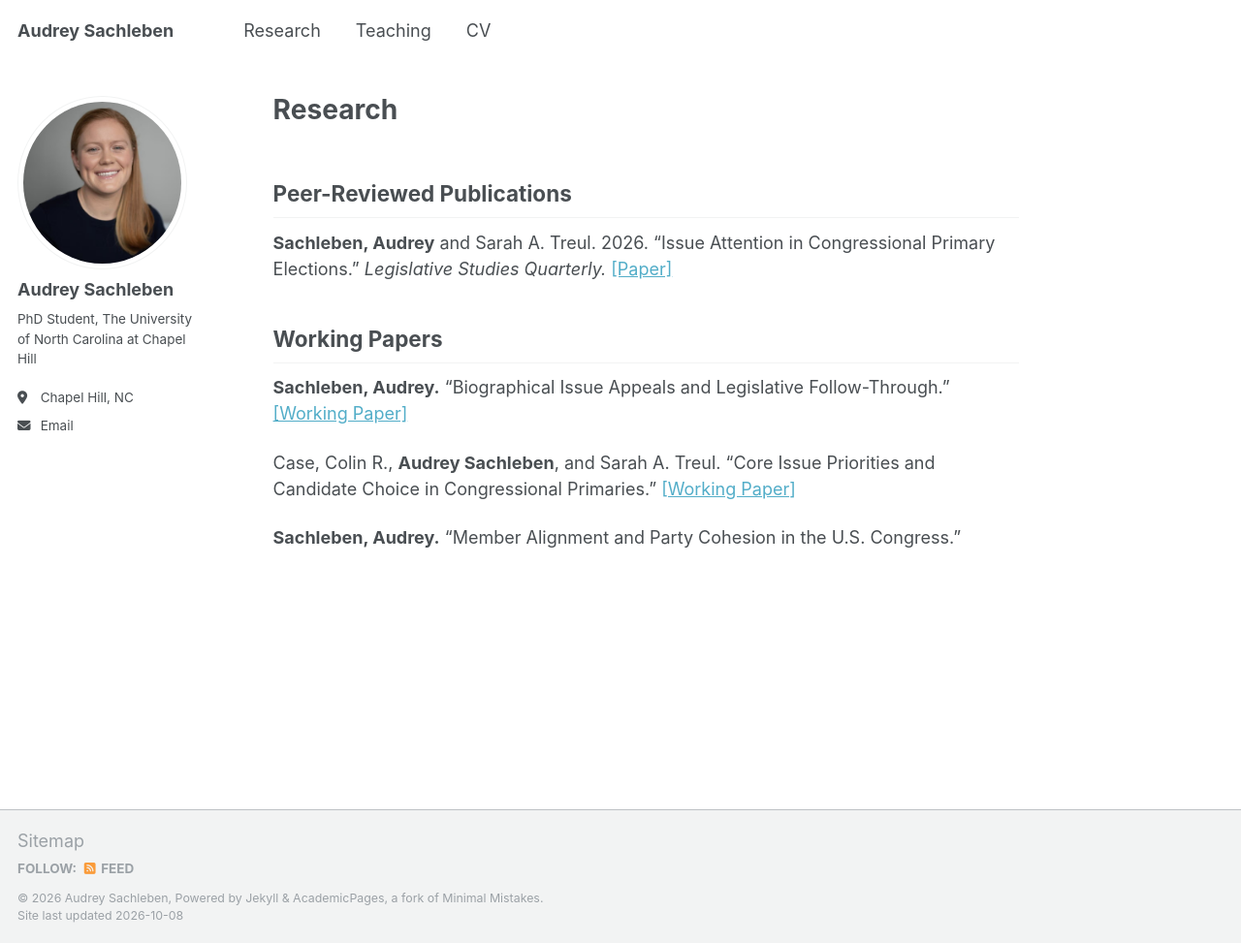
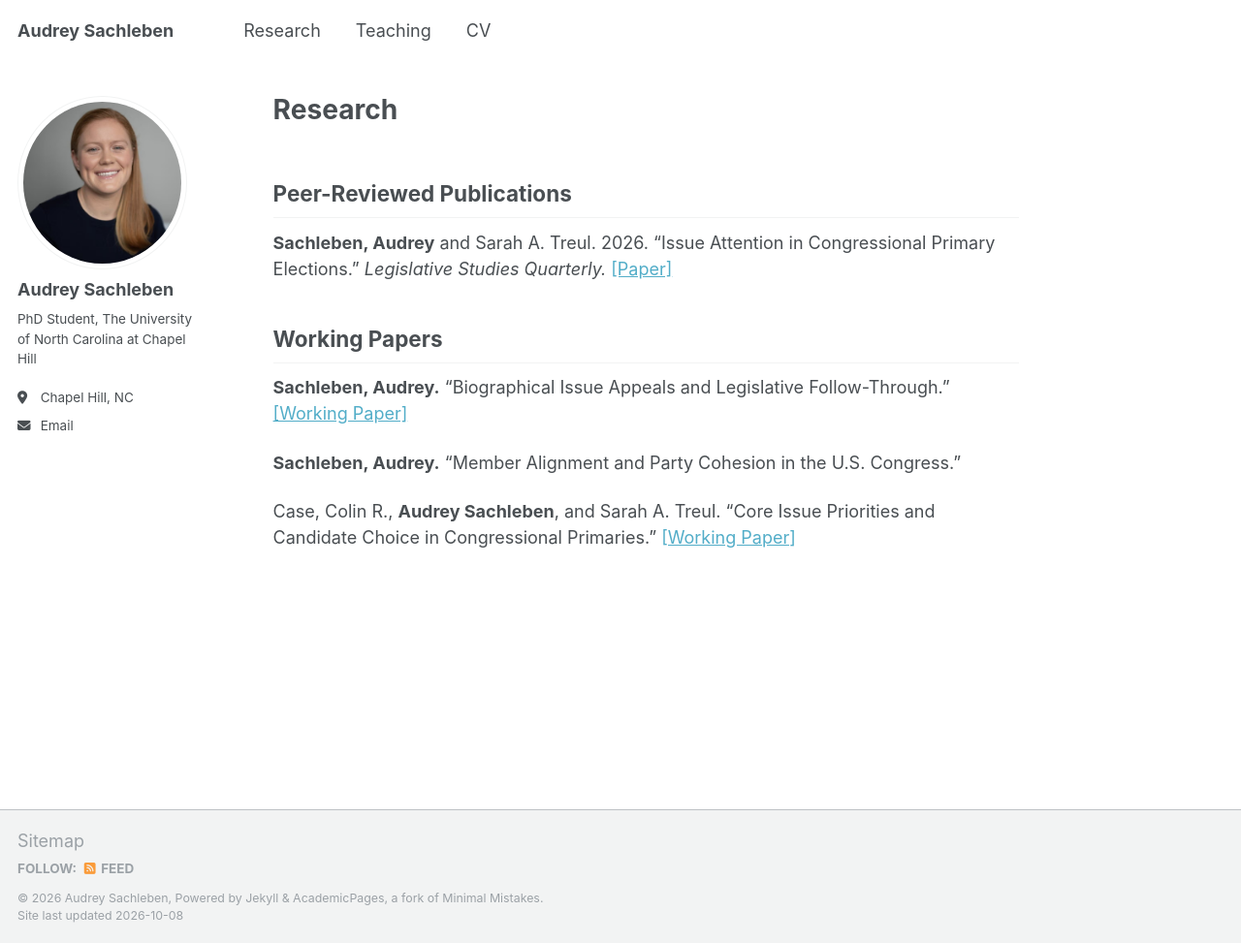
Before and after one commit to asachleben/asachleben.github.io, a Jekyll site: the page built from _pages/research.md, in a window 1280 px wide and 973 px high. Shown: the whole window at 97% size. Built offline with Jekyll 4.4.1, drawn with Linux system fonts in a browser that asks for light colours; a script that is not in the unit is left out.

Commit message:
Remove duplicate entry for Member Alignment paper

```diff
--- a/_pages/research.md
+++ b/_pages/research.md
@@ -12,7 +12,7 @@ author_profile: true
 
 **Sachleben, Audrey.** "Biographical Issue Appeals and Legislative Follow-Through."  [[Working Paper]](/files/BIA_october5.pdf)
 
+**Sachleben, Audrey.** "Member Alignment and Party Cohesion in the U.S. Congress."
+
 Case, Colin R., **Audrey Sachleben**, and Sarah A. Treul. "Core Issue Priorities and Candidate Choice in
 Congressional Primaries." [[Working Paper]](/files/issue_publics_primary.pdf)
-
-**Sachleben, Audrey.** "Member Alignment and Party Cohesion in the U.S. Congress."
```
